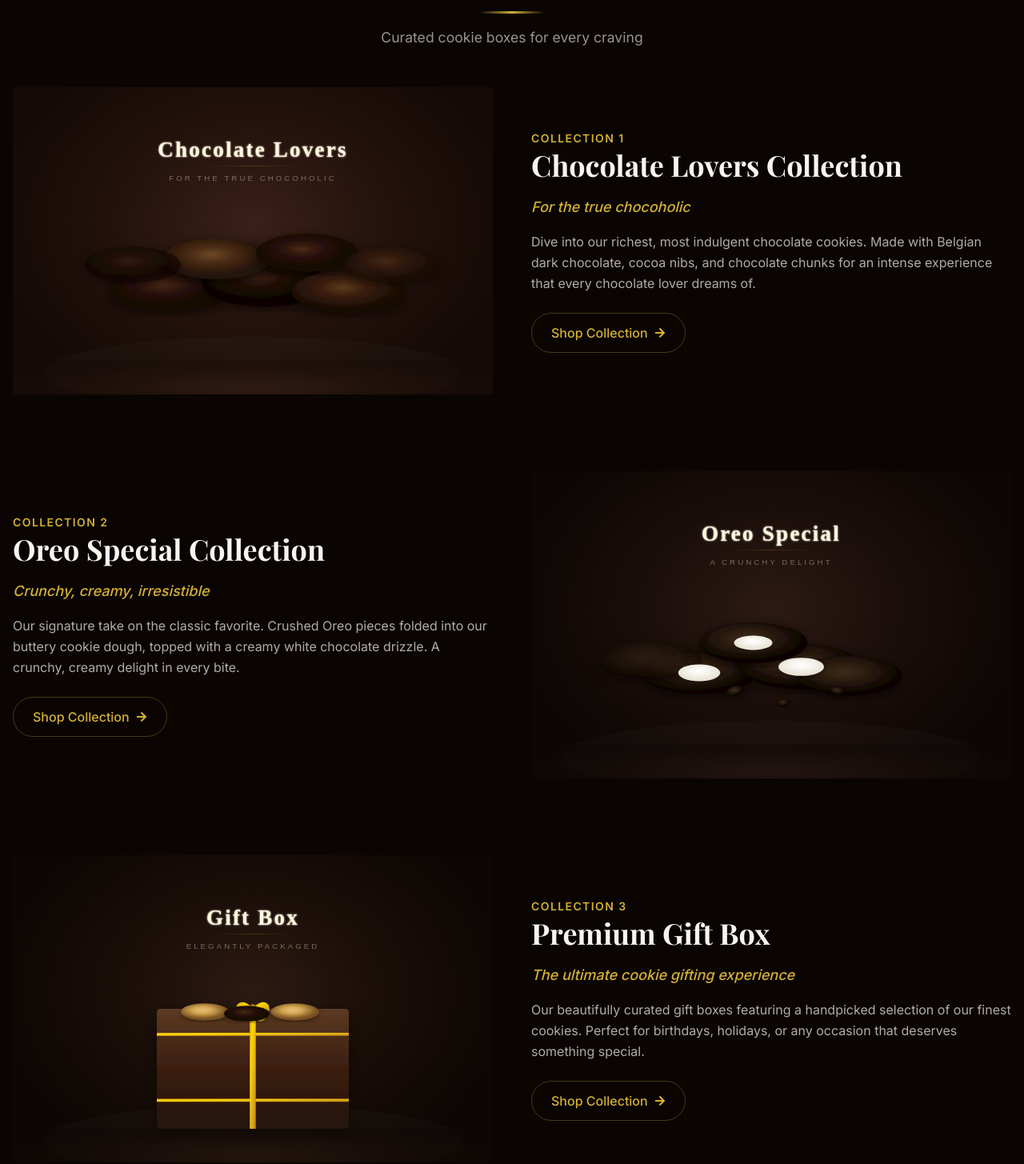
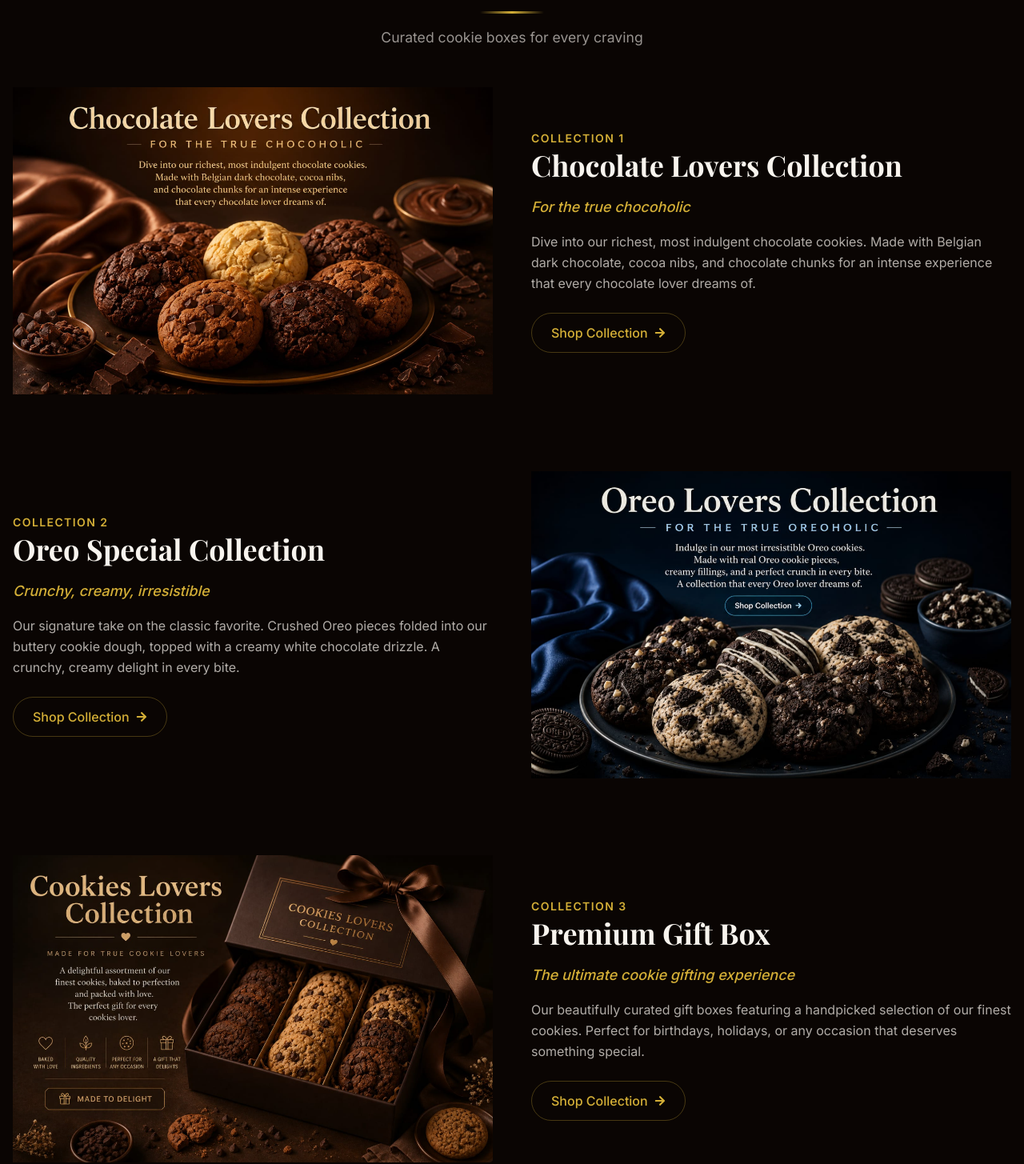
Before and after one commit to jagadeesh0417/zixo, a Next.js app: page / in a window 1280 px wide. Shown: the part 2155-3610 px from the top of the page at 80% size. Built offline with nearby package versions, Linux system fonts and the light colour scheme; no server answers; the database is empty; a web font is replaced by a local one.

Commit message:
Update collection images to chocolate.png, oreo.png, giftbox.png

```diff
--- a/src/components/home/SignatureCollections.tsx
+++ b/src/components/home/SignatureCollections.tsx
@@ -12,7 +12,7 @@
     subtitle: "For the true chocoholic",
     description:
       "Dive into our richest, most indulgent chocolate cookies. Made with Belgian dark chocolate, cocoa nibs, and chocolate chunks for an intense experience that every chocolate lover dreams of.",
-    image: "/images/collections/chocolate-lovers.svg",
+    image: "/images/chocolate.png",
     align: "left",
   },
   {
@@ -20,7 +20,7 @@
     subtitle: "Crunchy, creamy, irresistible",
     description:
       "Our signature take on the classic favorite. Crushed Oreo pieces folded into our buttery cookie dough, topped with a creamy white chocolate drizzle. A crunchy, creamy delight in every bite.",
-    image: "/images/collections/oreo-special.svg",
+    image: "/images/oreo.png",
     align: "right",
   },
   {
@@ -28,7 +28,7 @@
     subtitle: "The ultimate cookie gifting experience",
     description:
       "Our beautifully curated gift boxes featuring a handpicked selection of our finest cookies. Perfect for birthdays, holidays, or any occasion that deserves something special.",
-    image: "/images/collections/gift-box.svg",
+    image: "/images/giftbox.png",
     align: "left",
   },
 ];
```
